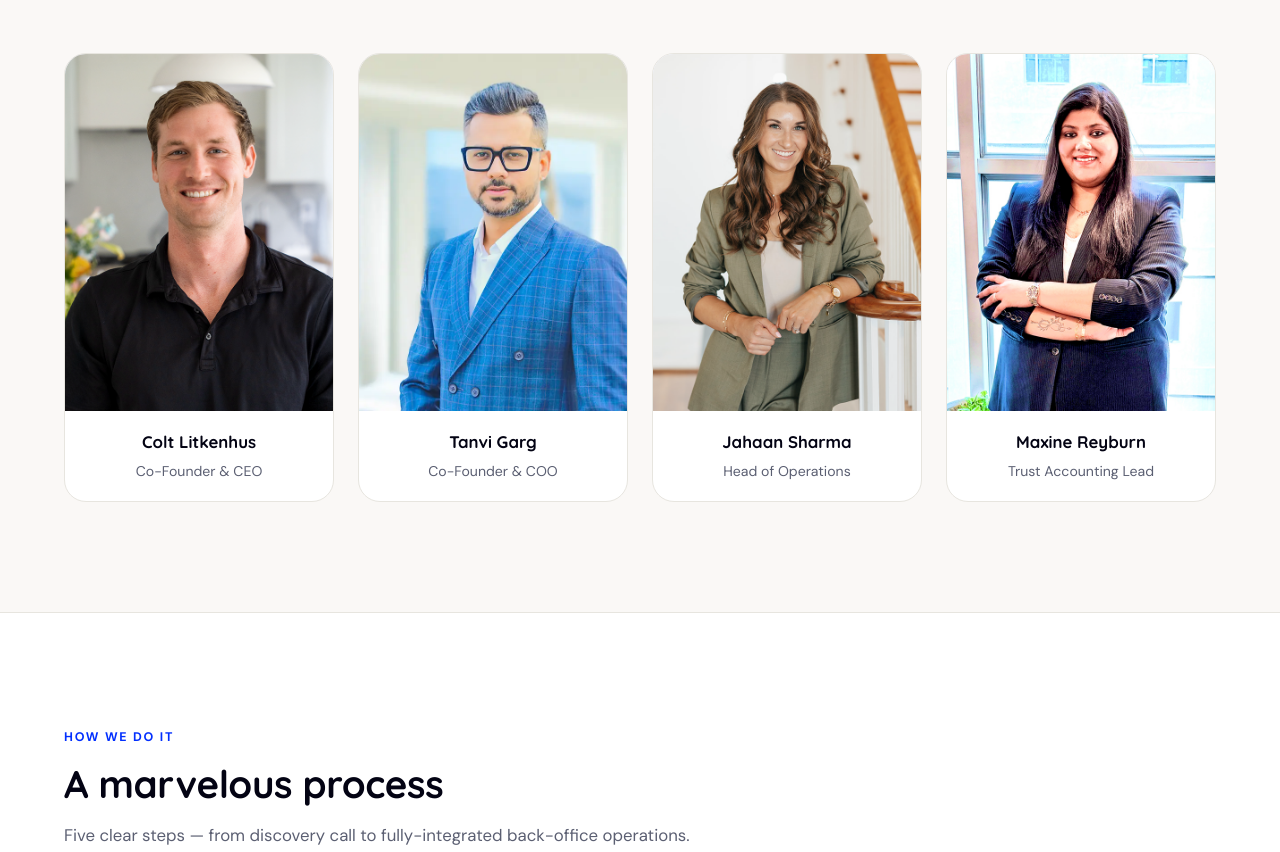
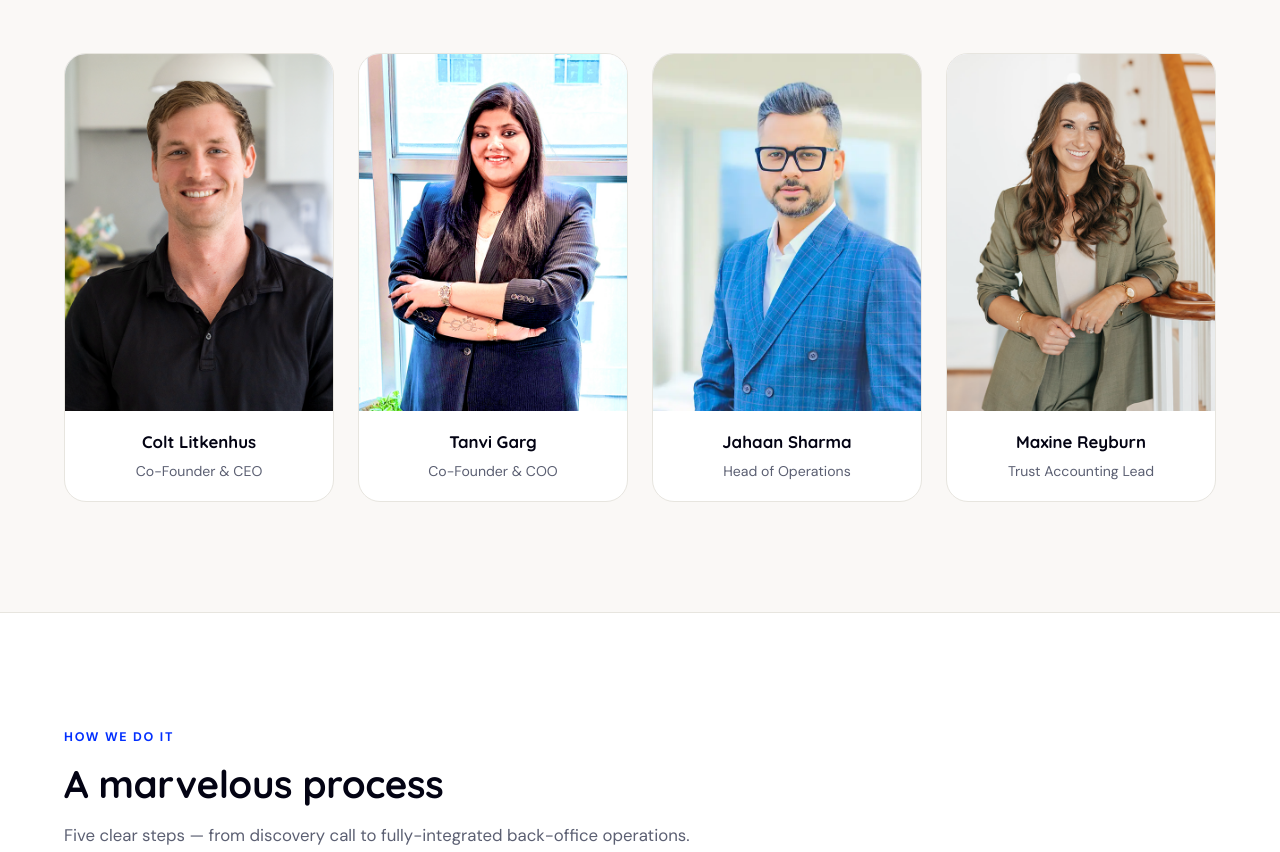
Before and after one commit to Kubernyx-sec/fondifi-mockup, a plain HTML site: page v2/index.html in a window 1280 px wide. Shown: the part 3193-4045 px from the top of the page. Drawn offline with Linux system fonts and the light colour scheme.

Commit message:
Fix v2 team photo mapping (Tanvi/Jahaan/Maxine)

```diff
--- a/v2/index.html
+++ b/v2/index.html
@@ -233,9 +233,9 @@
     </header>
     <div class="team__grid">
       <figure class="member"><img src="assets/colt.webp" alt="Colt Litkenhus" loading="lazy" /><figcaption><strong>Colt Litkenhus</strong><span>Co-Founder &amp; CEO</span></figcaption></figure>
-      <figure class="member"><img src="assets/tanvi.webp" alt="Tanvi Garg" loading="lazy" /><figcaption><strong>Tanvi Garg</strong><span>Co-Founder &amp; COO</span></figcaption></figure>
-      <figure class="member"><img src="assets/jahaan.webp" alt="Jahaan Sharma" loading="lazy" /><figcaption><strong>Jahaan Sharma</strong><span>Head of Operations</span></figcaption></figure>
-      <figure class="member"><img src="assets/maxine.webp" alt="Maxine Reyburn" loading="lazy" /><figcaption><strong>Maxine Reyburn</strong><span>Trust Accounting Lead</span></figcaption></figure>
+      <figure class="member"><img src="assets/maxine.webp" alt="Tanvi Garg" loading="lazy" /><figcaption><strong>Tanvi Garg</strong><span>Co-Founder &amp; COO</span></figcaption></figure>
+      <figure class="member"><img src="assets/tanvi.webp" alt="Jahaan Sharma" loading="lazy" /><figcaption><strong>Jahaan Sharma</strong><span>Head of Operations</span></figcaption></figure>
+      <figure class="member"><img src="assets/jahaan.webp" alt="Maxine Reyburn" loading="lazy" /><figcaption><strong>Maxine Reyburn</strong><span>Trust Accounting Lead</span></figcaption></figure>
     </div>
   </div>
 </section>
```
